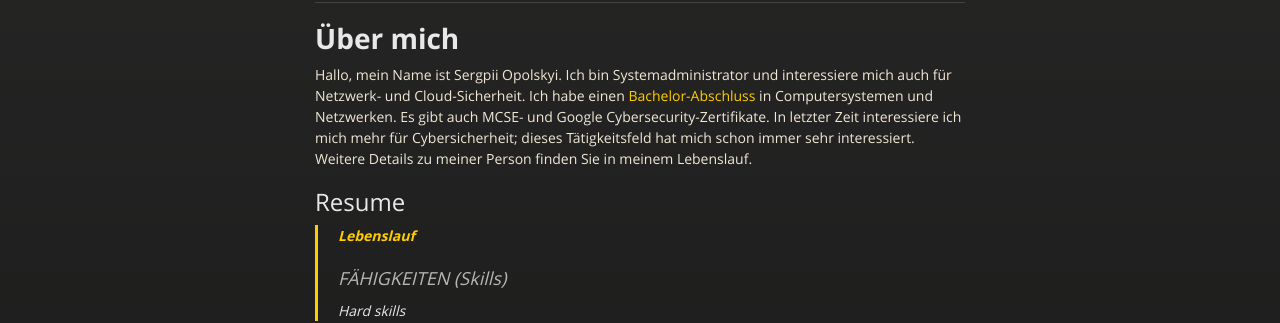
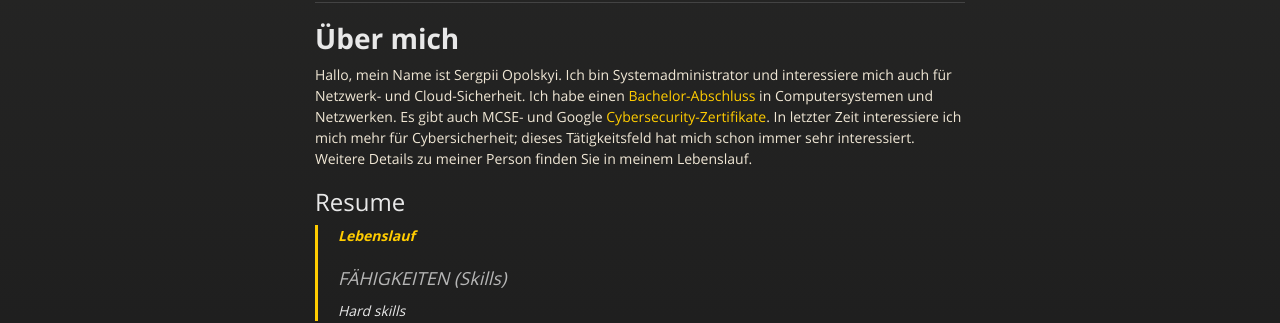
Before and after one commit to serjhubs/Resume, a Jekyll site: the page built from index.md, in a window 1280 px wide and 900 px high. Shown: the part 389-712 px from the top of the window. Built offline with Jekyll 4.4.1, drawn with Linux system fonts in a browser that asks for light colours; the repository's description, which GitHub fills in, is left out; part of the change alters nothing that is shown.

```diff
--- a/index.md
+++ b/index.md
@@ -27,7 +27,7 @@ layout: default
 
 # **Über mich**
 
-Hallo, mein Name ist Sergрii Opolskyi. Ich bin Systemadministrator und interessiere mich auch für Netzwerk- und Cloud-Sicherheit. Ich habe einen [Bachelor-Abschluss](https://drive.google.com/file/d/1NR9-3Gcd8vty_FcaedLcgWorY8zXD0Hw/view?usp=sharing) in Computersystemen und Netzwerken. Es gibt auch MCSE- und Google Cybersecurity-Zertifikate. In letzter Zeit interessiere ich mich mehr für Cybersicherheit; dieses Tätigkeitsfeld hat mich schon immer sehr interessiert. Weitere Details zu meiner Person finden Sie in meinem Lebenslauf.
+Hallo, mein Name ist Sergрii Opolskyi. Ich bin Systemadministrator und interessiere mich auch für Netzwerk- und Cloud-Sicherheit. Ich habe einen [Bachelor-Abschluss](https://drive.google.com/file/d/1NR9-3Gcd8vty_FcaedLcgWorY8zXD0Hw/view?usp=sharing) in Computersystemen und Netzwerken. Es gibt auch MCSE- und Google [Cybersecurity-Zertifikate](https://www.coursera.org/account/accomplishments/professional-cert/2D5Z6MH5Q7NM). In letzter Zeit interessiere ich mich mehr für Cybersicherheit; dieses Tätigkeitsfeld hat mich schon immer sehr interessiert. Weitere Details zu meiner Person finden Sie in meinem Lebenslauf.
 
 ## Resume
 >
```
